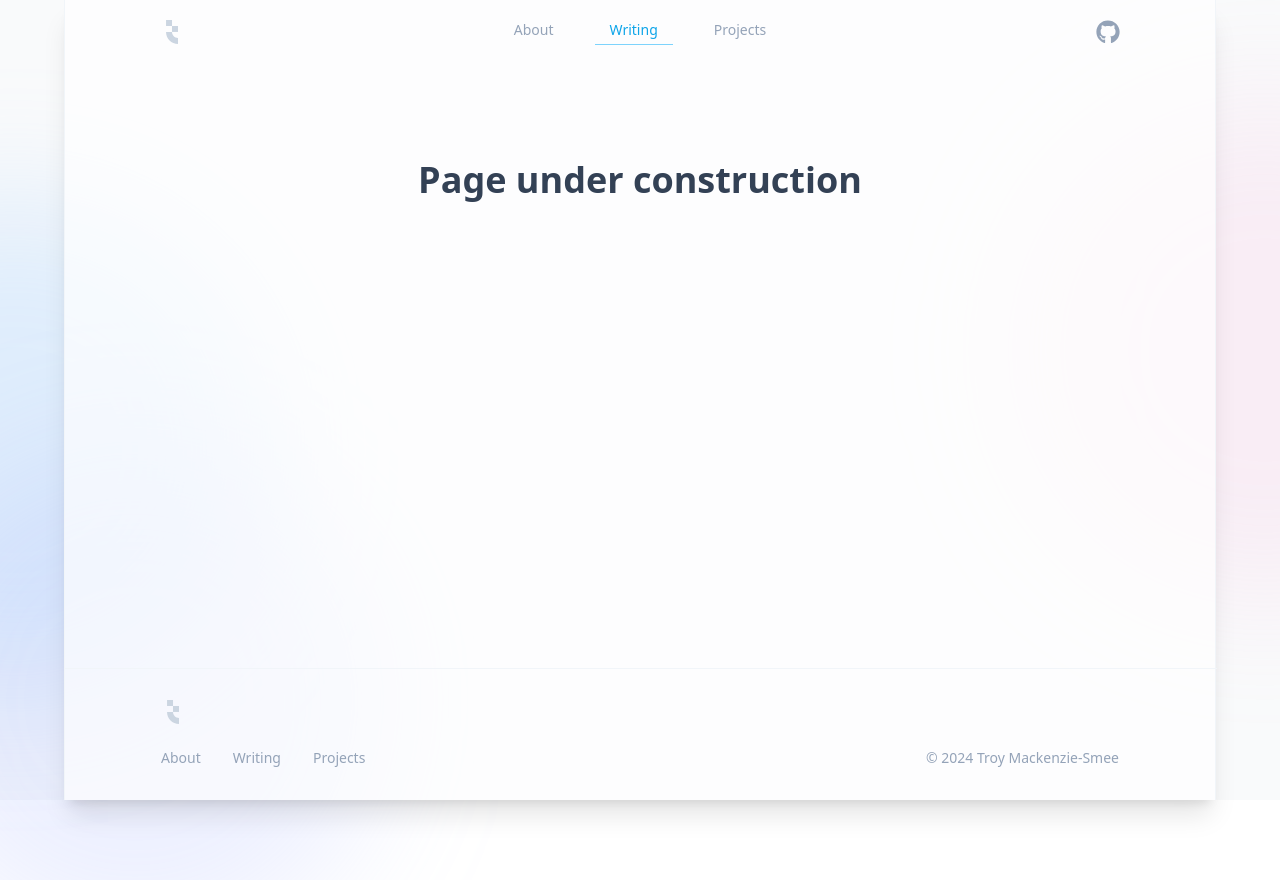
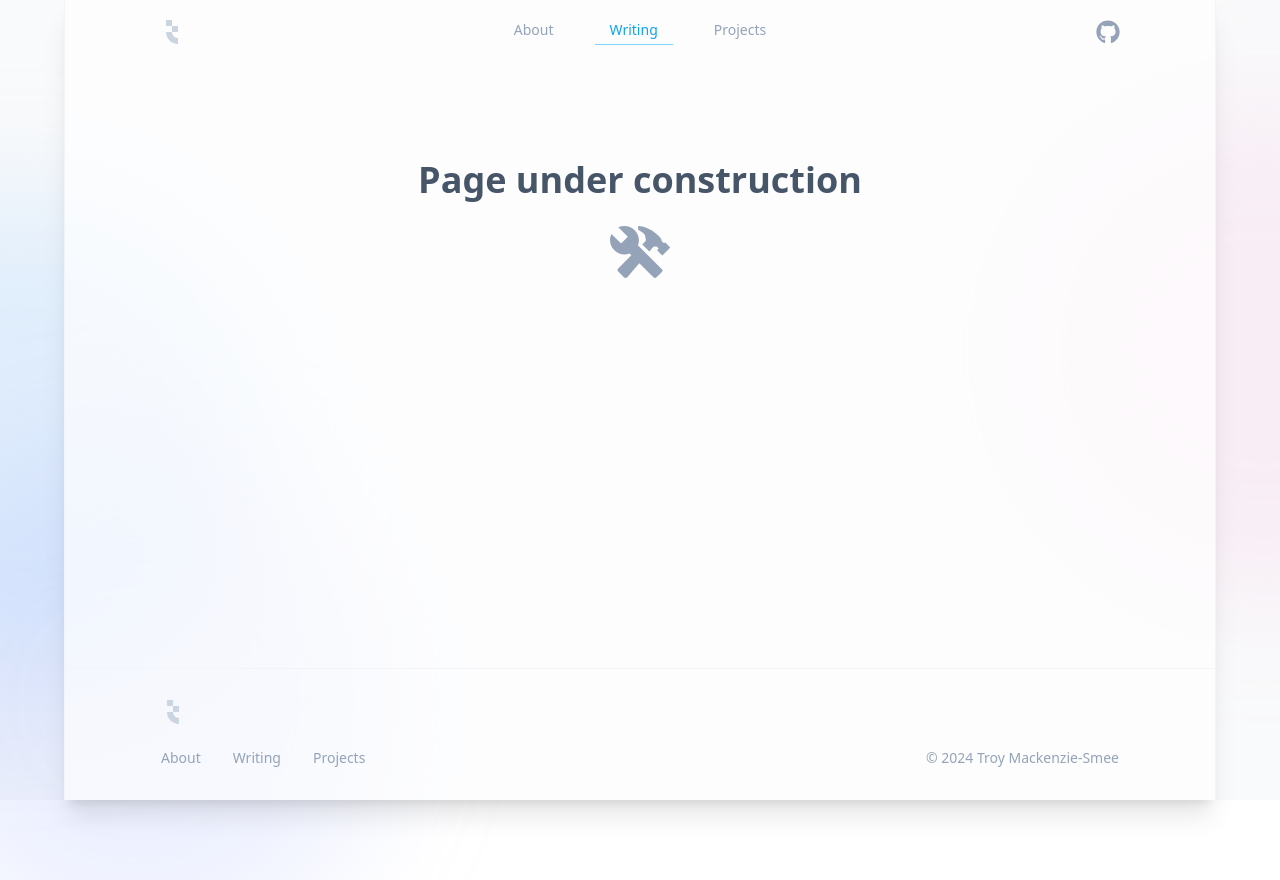
Before and after one commit to tmacsmee/tmacsmee.github.io, a Next.js app: page /writing in a window 1280 px wide. Shown: the top 880 px of the page. Built offline with nearby package versions, Linux system fonts and the light colour scheme.

Commit message:
feat: page titles and construction icon

```diff
--- a/src/app/projects/page.tsx
+++ b/src/app/projects/page.tsx
@@ -1,9 +1,14 @@
 import ProjectCard from "@/components/projects/ProjectCard"
+import { Metadata } from "next"
 import { BiSolidBoltCircle } from "react-icons/bi"
 import { FiGlobe } from "react-icons/fi"
 import { PiHexagonDuotone, PiPencilCircleDuotone } from "react-icons/pi"
 import { RiMoneyDollarCircleFill } from "react-icons/ri"
 import { TbHexagons } from "react-icons/tb"
+
+export const metadata: Metadata = {
+  title: "Projects | Troy Mackenzie-Smee",
+}
 
 type Project = {
   title: string
--- a/src/app/writing/page.tsx
+++ b/src/app/writing/page.tsx
@@ -1,9 +1,17 @@
+import { Metadata } from "next"
+import { IoMdConstruct } from "react-icons/io"
+
+export const metadata: Metadata = {
+  title: "Writing | Troy Mackenzie-Smee",
+}
+
 export default function WritingPage() {
   return (
-    <main className="flex items-center justify-center">
-      <h1 className="text-4xl font-bold text-slate-700">
+    <main className="flex flex-col items-center self-stretch">
+      <h1 className="text-4xl font-bold text-slate-600">
         Page under construction
       </h1>
+      <IoMdConstruct className="mt-5 size-16 text-slate-400" />
     </main>
   )
 }
--- a/src/components/header/navlink.tsx
+++ b/src/components/header/navlink.tsx
@@ -21,20 +21,13 @@ export default function Navlink({
           "px-7 pb-1 text-sm font-medium text-slate-400 transition-colors",
           {
             ["text-sky-500"]: isActive,
-            ["hover:text-sky-500"]: !isActive,
+            ["group-hover:text-sky-500"]: !isActive,
           },
         )}
       >
         {children}
       </div>
-      {/* <div
-        className={cn(
-          "h-px w-full max-w-0 bg-gradient-to-r from-transparent via-sky-300 to-transparent transition-[max-width] duration-300",
-          {
-            ["max-w-full"]: isActive,
-          },
-        )}
-      /> */}
+
       <div
         className={cn(
           "h-px w-full max-w-0 bg-sky-300 transition-[max-width] duration-300",
```
